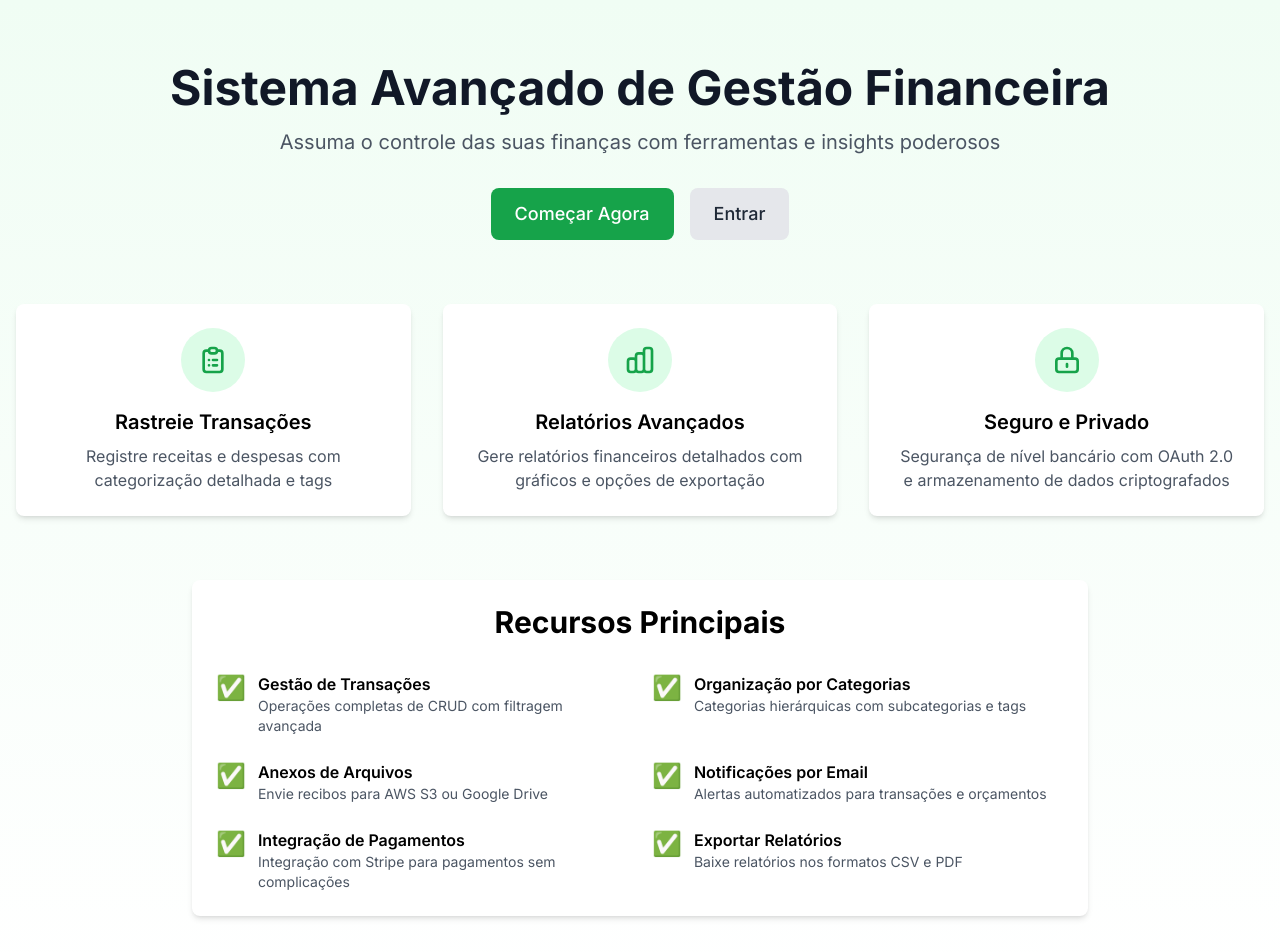
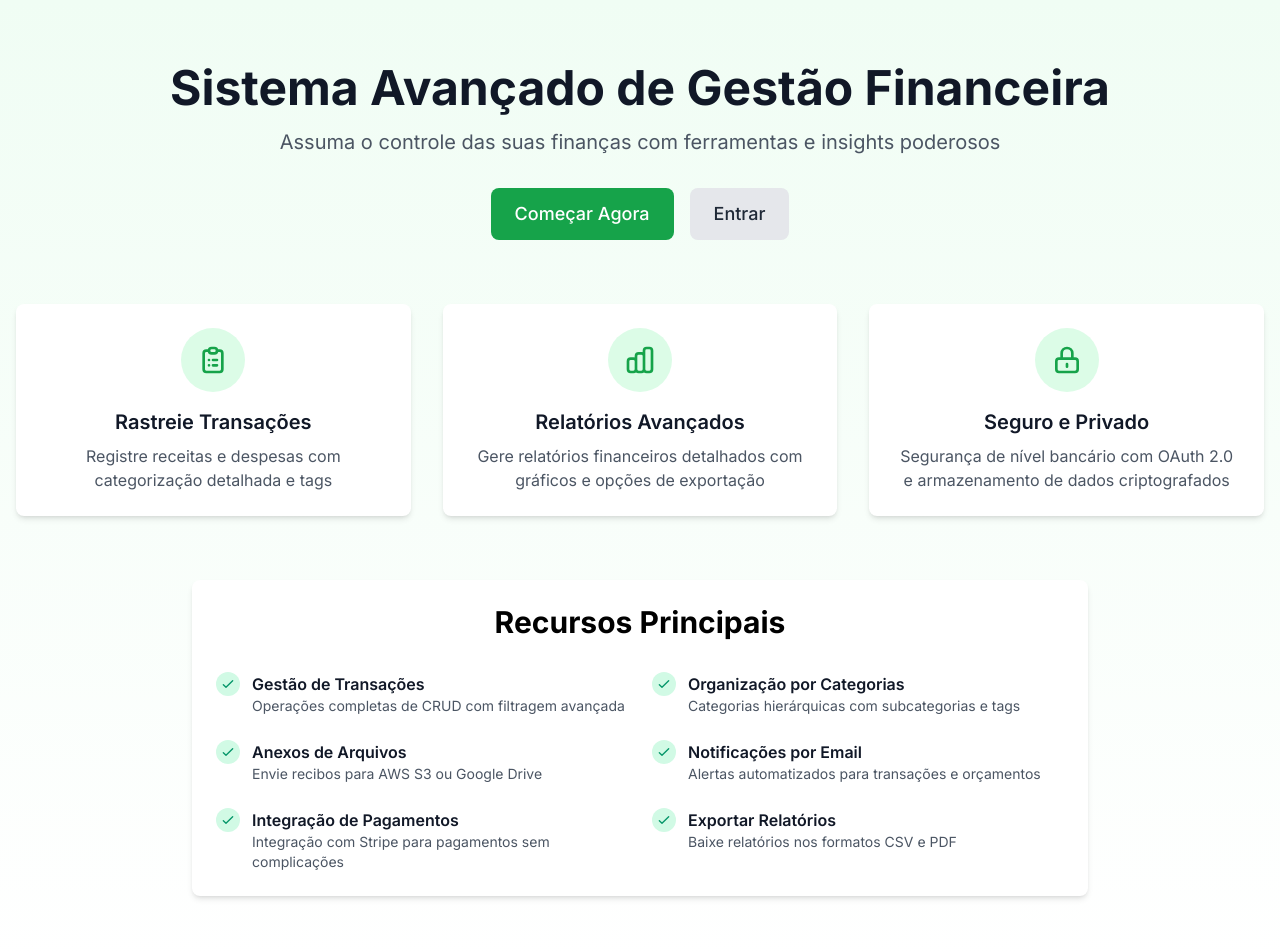
Before and after one commit to Geann0/GerenciamentoFinanceiro, a Next.js app: page / in a window 1280 px wide. Shown: the top 952 px of the page. Built offline with nearby package versions, Linux system fonts and the light colour scheme; no server answers.

Commit message:
Fix: Garantir contraste de texto e remover emojis restantes

```diff
--- a/src/app/page.tsx
+++ b/src/app/page.tsx
@@ -44,7 +44,7 @@ export default async function HomePage() {
                 <path strokeLinecap="round" strokeLinejoin="round" strokeWidth={2} d="M9 5H7a2 2 0 00-2 2v12a2 2 0 002 2h10a2 2 0 002-2V7a2 2 0 00-2-2h-2M9 5a2 2 0 002 2h2a2 2 0 002-2M9 5a2 2 0 012-2h2a2 2 0 012 2m-3 7h3m-3 4h3m-6-4h.01M9 16h.01" />
               </svg>
             </div>
-            <h3 className="text-xl font-semibold mb-2">Rastreie Transações</h3>
+            <h3 className="text-xl font-semibold mb-2 text-gray-900">Rastreie Transações</h3>
             <p className="text-gray-600">
               Registre receitas e despesas com categorização detalhada e tags
             </p>
@@ -56,7 +56,7 @@ export default async function HomePage() {
                 <path strokeLinecap="round" strokeLinejoin="round" strokeWidth={2} d="M9 19v-6a2 2 0 00-2-2H5a2 2 0 00-2 2v6a2 2 0 002 2h2a2 2 0 002-2zm0 0V9a2 2 0 012-2h2a2 2 0 012 2v10m-6 0a2 2 0 002 2h2a2 2 0 002-2m0 0V5a2 2 0 012-2h2a2 2 0 012 2v14a2 2 0 01-2 2h-2a2 2 0 01-2-2z" />
               </svg>
             </div>
-            <h3 className="text-xl font-semibold mb-2">Relatórios Avançados</h3>
+            <h3 className="text-xl font-semibold mb-2 text-gray-900">Relatórios Avançados</h3>
             <p className="text-gray-600">
               Gere relatórios financeiros detalhados com gráficos e opções de
               exportação
@@ -69,7 +69,7 @@ export default async function HomePage() {
                 <path strokeLinecap="round" strokeLinejoin="round" strokeWidth={2} d="M12 15v2m-6 4h12a2 2 0 002-2v-6a2 2 0 00-2-2H6a2 2 0 00-2 2v6a2 2 0 002 2zm10-10V7a4 4 0 00-8 0v4h8z" />
               </svg>
             </div>
-            <h3 className="text-xl font-semibold mb-2">Seguro e Privado</h3>
+            <h3 className="text-xl font-semibold mb-2 text-gray-900">Seguro e Privado</h3>
             <p className="text-gray-600">
               Segurança de nível bancário com OAuth 2.0 e armazenamento de dados
               criptografados
@@ -83,9 +83,13 @@ export default async function HomePage() {
           </h2>
           <div className="grid md:grid-cols-2 gap-6">
             <div className="flex items-start gap-3">
-              <span className="text-2xl">✅</span>
+              <div className="flex-shrink-0 w-6 h-6 rounded-full bg-success-100 flex items-center justify-center">
+                <svg className="w-4 h-4 text-success-600" fill="none" stroke="currentColor" viewBox="0 0 24 24">
+                  <path strokeLinecap="round" strokeLinejoin="round" strokeWidth={2} d="M5 13l4 4L19 7" />
+                </svg>
+              </div>
               <div>
-                <h4 className="font-semibold">Gestão de Transações</h4>
+                <h4 className="font-semibold text-gray-900">Gestão de Transações</h4>
                 <p className="text-sm text-gray-600">
                   Operações completas de CRUD com filtragem avançada
                 </p>
@@ -93,9 +97,13 @@ export default async function HomePage() {
             </div>
 
             <div className="flex items-start gap-3">
-              <span className="text-2xl">✅</span>
+              <div className="flex-shrink-0 w-6 h-6 rounded-full bg-success-100 flex items-center justify-center">
+                <svg className="w-4 h-4 text-success-600" fill="none" stroke="currentColor" viewBox="0 0 24 24">
+                  <path strokeLinecap="round" strokeLinejoin="round" strokeWidth={2} d="M5 13l4 4L19 7" />
+                </svg>
+              </div>
               <div>
-                <h4 className="font-semibold">Organização por Categorias</h4>
+                <h4 className="font-semibold text-gray-900">Organização por Categorias</h4>
                 <p className="text-sm text-gray-600">
                   Categorias hierárquicas com subcategorias e tags
                 </p>
@@ -103,9 +111,13 @@ export default async function HomePage() {
             </div>
 
             <div className="flex items-start gap-3">
-              <span className="text-2xl">✅</span>
+              <div className="flex-shrink-0 w-6 h-6 rounded-full bg-success-100 flex items-center justify-center">
+                <svg className="w-4 h-4 text-success-600" fill="none" stroke="currentColor" viewBox="0 0 24 24">
+                  <path strokeLinecap="round" strokeLinejoin="round" strokeWidth={2} d="M5 13l4 4L19 7" />
+                </svg>
+              </div>
               <div>
-                <h4 className="font-semibold">Anexos de Arquivos</h4>
+                <h4 className="font-semibold text-gray-900">Anexos de Arquivos</h4>
                 <p className="text-sm text-gray-600">
                   Envie recibos para AWS S3 ou Google Drive
                 </p>
@@ -113,9 +125,13 @@ export default async function HomePage() {
             </div>
 
             <div className="flex items-start gap-3">
-              <span className="text-2xl">✅</span>
+              <div className="flex-shrink-0 w-6 h-6 rounded-full bg-success-100 flex items-center justify-center">
+                <svg className="w-4 h-4 text-success-600" fill="none" stroke="currentColor" viewBox="0 0 24 24">
+                  <path strokeLinecap="round" strokeLinejoin="round" strokeWidth={2} d="M5 13l4 4L19 7" />
+                </svg>
+              </div>
               <div>
-                <h4 className="font-semibold">Notificações por Email</h4>
+                <h4 className="font-semibold text-gray-900">Notificações por Email</h4>
                 <p className="text-sm text-gray-600">
                   Alertas automatizados para transações e orçamentos
                 </p>
@@ -123,9 +139,13 @@ export default async function HomePage() {
             </div>
 
             <div className="flex items-start gap-3">
-              <span className="text-2xl">✅</span>
+              <div className="flex-shrink-0 w-6 h-6 rounded-full bg-success-100 flex items-center justify-center">
+                <svg className="w-4 h-4 text-success-600" fill="none" stroke="currentColor" viewBox="0 0 24 24">
+                  <path strokeLinecap="round" strokeLinejoin="round" strokeWidth={2} d="M5 13l4 4L19 7" />
+                </svg>
+              </div>
               <div>
-                <h4 className="font-semibold">Integração de Pagamentos</h4>
+                <h4 className="font-semibold text-gray-900">Integração de Pagamentos</h4>
                 <p className="text-sm text-gray-600">
                   Integração com Stripe para pagamentos sem complicações
                 </p>
@@ -133,9 +153,13 @@ export default async function HomePage() {
             </div>
 
             <div className="flex items-start gap-3">
-              <span className="text-2xl">✅</span>
+              <div className="flex-shrink-0 w-6 h-6 rounded-full bg-success-100 flex items-center justify-center">
+                <svg className="w-4 h-4 text-success-600" fill="none" stroke="currentColor" viewBox="0 0 24 24">
+                  <path strokeLinecap="round" strokeLinejoin="round" strokeWidth={2} d="M5 13l4 4L19 7" />
+                </svg>
+              </div>
               <div>
-                <h4 className="font-semibold">Exportar Relatórios</h4>
+                <h4 className="font-semibold text-gray-900">Exportar Relatórios</h4>
                 <p className="text-sm text-gray-600">
                   Baixe relatórios nos formatos CSV e PDF
                 </p>
```
